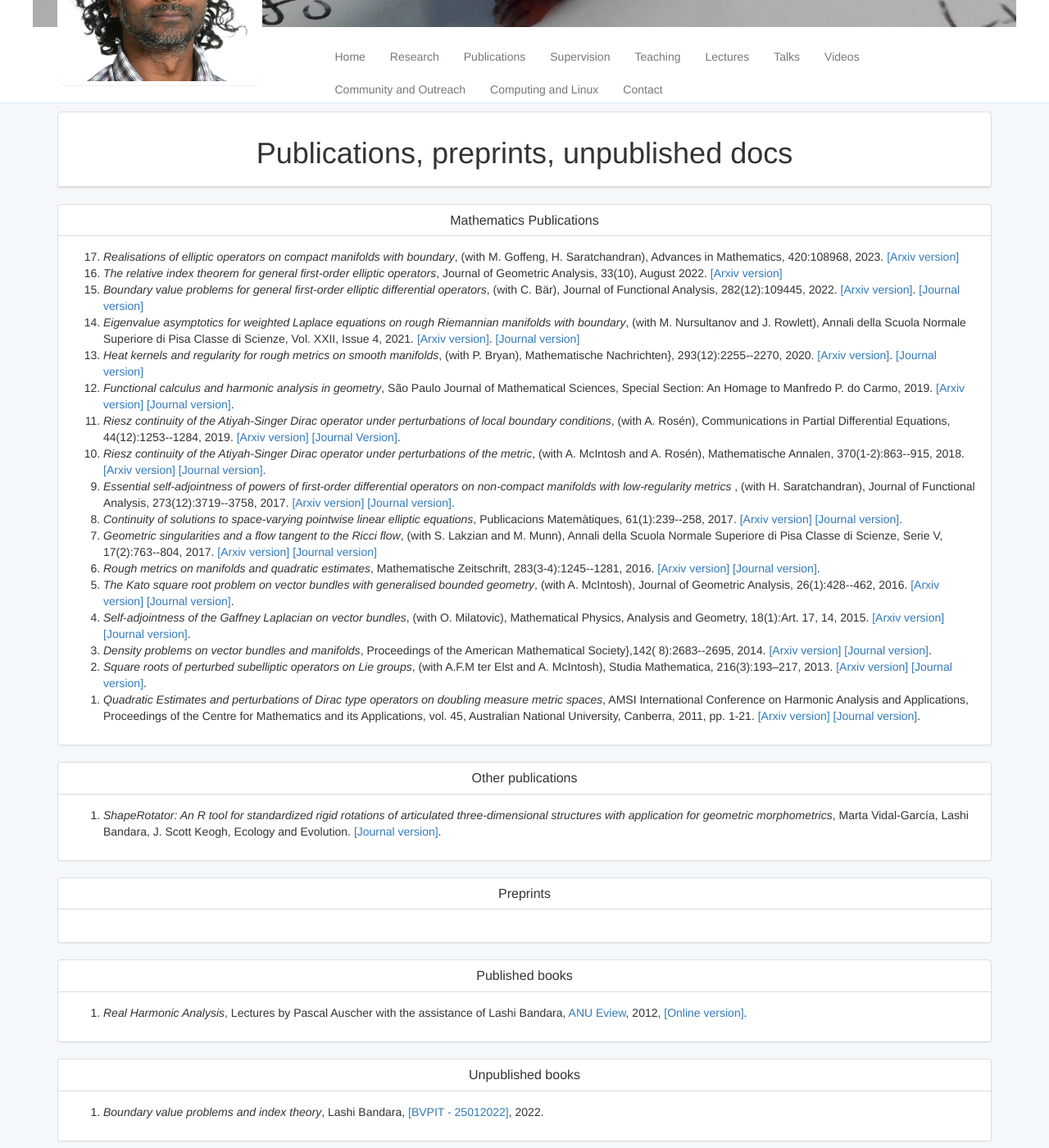
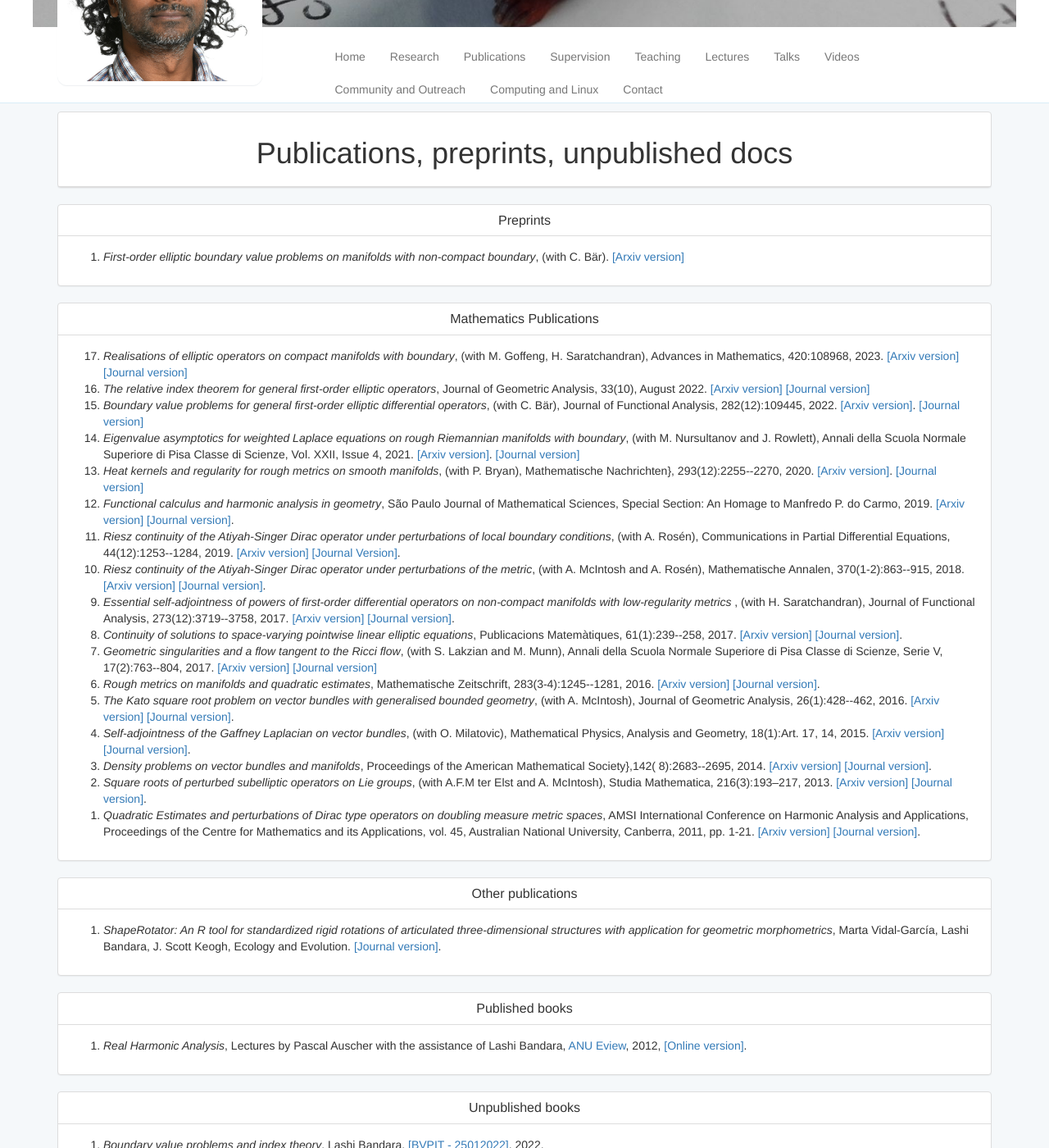
Before and after one commit to lashi-bandara/lashi-bandara.github.io, a Jekyll site: the page built from toc/publications/index.html, in a window 1280 px wide and 1400 px high, scrolled down 367 px. Shown: the whole window at 82% size. Built offline with Jekyll 4.4.1, drawn with Linux system fonts in a browser that asks for light colours.

Commit message:
Added paper with Christian, added journal references to two papers

```diff
--- a/toc/publications/index.html
+++ b/toc/publications/index.html
@@ -3,6 +3,20 @@ layout: page
 title: Publications, preprints, unpublished docs
 description: "Lashi Bandara - Publications"
 ---
+
+<div class="panel panel-default content-panel">
+  <div class="panel-heading">
+    <h1 class="panel-title">Preprints</h1>
+  </div>
+  <div class="panel-body">
+    <ol reversed>
+	<li><i>First-order elliptic boundary value problems on manifolds with non-compact boundary</i>, (with C. Bär).
+	<a href="https://arxiv.org/abs/2401.17784">[Arxiv version]</a>
+	</li>
+</ol>
+  </div>
+</div>
+
 
 <div class="panel panel-default content-panel">
   <div class="panel-heading">
@@ -14,12 +28,14 @@ description: "Lashi Bandara - Publications"
 	<li><i>Realisations of elliptic operators on compact manifolds with boundary</i>, (with M. Goffeng, H. Saratchandran),
 	Advances in Mathematics, 420:108968, 2023.
 	<a href="https://arxiv.org/abs/2104.01919">[Arxiv version]</a>
+	<a href="https://doi.org/10.1016/j.aim.2023.108968">[Journal version]</a>
 	</li>
 
 
     	<li><i> The relative index theorem for general first-order elliptic operators</i>,
 	Journal of Geometric Analysis, 33(10), August 2022.
 	<a href="https://arxiv.org/abs/2111.12352">[Arxiv version]</a>
+	<a href="https://doi.org/10.1007/s12220-022-01048-1">[Journal version]</a>
 	</li>
 
 
@@ -160,16 +176,6 @@ description: "Lashi Bandara - Publications"
 </div>
 
 
-<div class="panel panel-default content-panel">
-  <div class="panel-heading">
-    <h1 class="panel-title">Preprints</h1>
-  </div>
-  <div class="panel-body">
-    <ol reversed>
-
-</ol>
-  </div>
-</div>
 
 <div class="panel panel-default content-panel">
   <div class="panel-heading">
```
